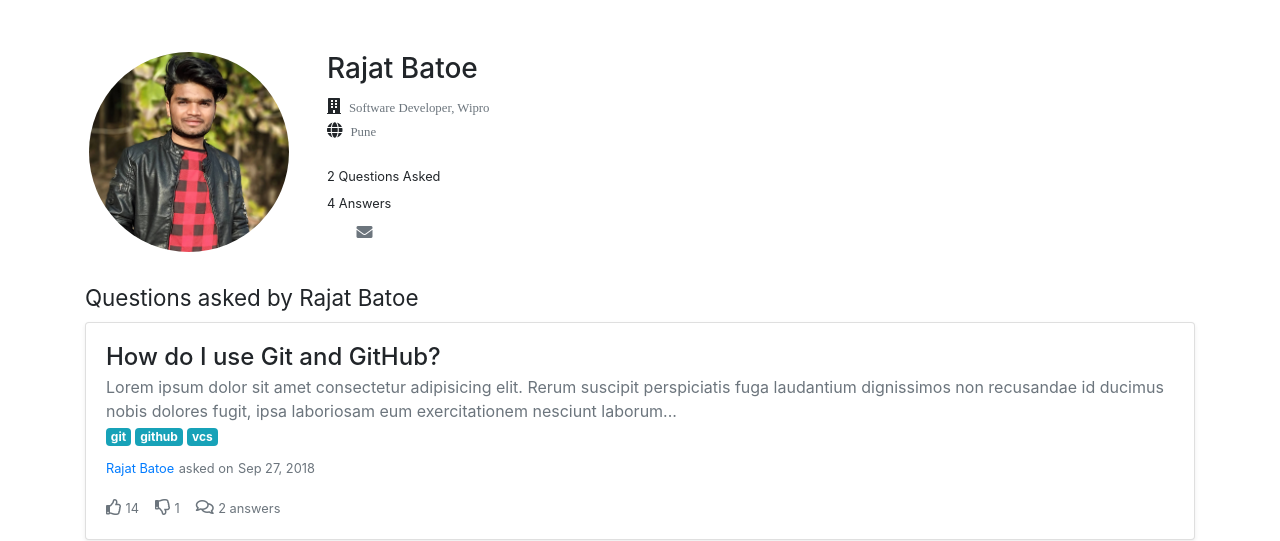
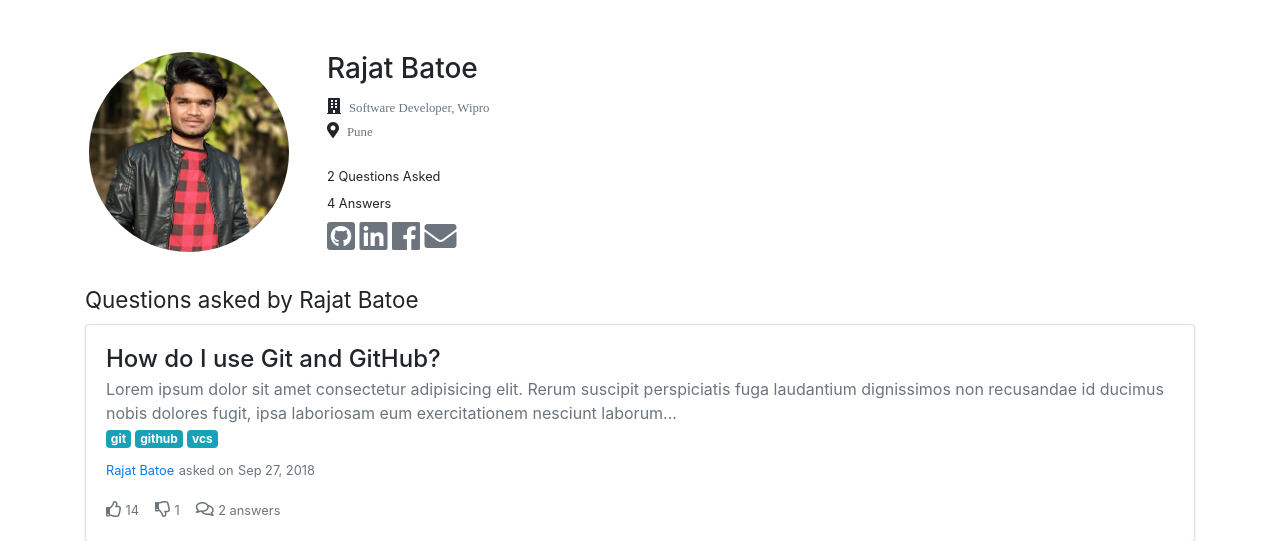
Before and after one commit to AkhileshNegi/CodeTrek, a PHP site: page /user.php in a window 1280 px wide. Shown: the part 56-597 px from the top of the page. Run offline with PHP 8.4, Linux system fonts and the light colour scheme; some libraries are stand-ins or nearby versions.

Commit message:
fixed icons loading issues

```diff
--- a/user.php
+++ b/user.php
@@ -7,7 +7,7 @@
 	<meta charset="utf-8">
   <meta name="viewport" content="width=device-width, initial-scale=1">
   <link rel="stylesheet" href="https://maxcdn.bootstrapcdn.com/bootstrap/4.1.3/css/bootstrap.min.css">
-  <link rel="stylesheet" href="https://use.fontawesome.com/releases/v5.4.1/css/all.css" integrity="sha384-5sAR7xN1Nv6T6+dT2mhtzEpVJvfS3NScPQTrOxhwjIuvcA67KV2R5Jz6kr4abQsz" crossorigin="anonymous">
+<link rel="stylesheet" href="https://use.fontawesome.com/releases/v5.4.1/css/all.css" integrity="sha384-5sAR7xN1Nv6T6+dT2mhtzEpVJvfS3NScPQTrOxhwjIuvcA67KV2R5Jz6kr4abQsz" crossorigin="anonymous">
   <script src="https://ajax.googleapis.com/ajax/libs/jquery/3.3.1/jquery.min.js"></script>
   <script src="https://cdnjs.cloudflare.com/ajax/libs/popper.js/1.14.3/umd/popper.min.js"></script>
   <script src="https://maxcdn.bootstrapcdn.com/bootstrap/4.1.3/js/bootstrap.min.js"></script>
@@ -55,15 +55,15 @@
 				<i class="fa fa-building">
 					<small class="m-1 text-secondary"> Software Developer, Wipro</small>
 				</i><br>
-				<i class="fa fa-globe" aria-hidden="true">
+				<i class="fas fa-map-marker-alt">
 					<small class="m-1 text-secondary"> Pune</small>
 				</i><br><br>
 				<h6><small>2 Questions Asked</small></h6>
 				<h6><small>4 Answers</small><br></h6>
-				<a href="#"><i class="text-secondary fa fa-github" aria-hidden="true"></i></a>
-				<a href="#"><i class="text-secondary fa fa-linkedin-square" aria-hidden="true"></i></a>
-				<a href="#"><i class="text-secondary fa fa-facebook-official" aria-hidden="true"></i></a>
-				<a href="#"><i class="text-secondary fa fa-envelope" aria-hidden="true"></i></a>
+				<a href="#"><i class="text-secondary fab fa-github-square fa-2x"> </i></a>
+				<a href="#"><i class="text-secondary fab fa-linkedin fa-2x"> </i></a>
+				<a href="#"><i class="text-secondary fab fa-facebook fa-2x"> </i></a>
+				<a href="#"><i class="text-secondary fas fa-envelope fa-2x"> </i></a>
 			</div>
 		</div><br>
 		<h3><small>Questions asked by Rajat Batoe</small></h3>
```
Also changed, not shown: profile.php (+5 -5 lines).
